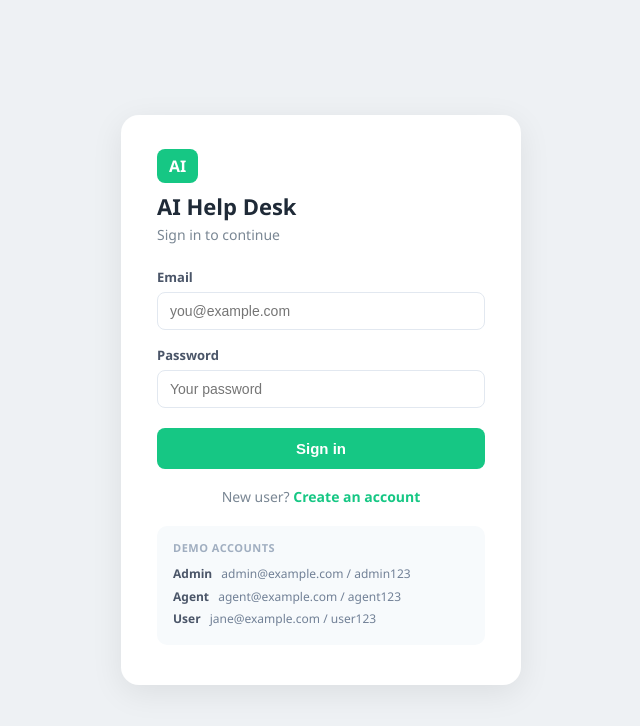
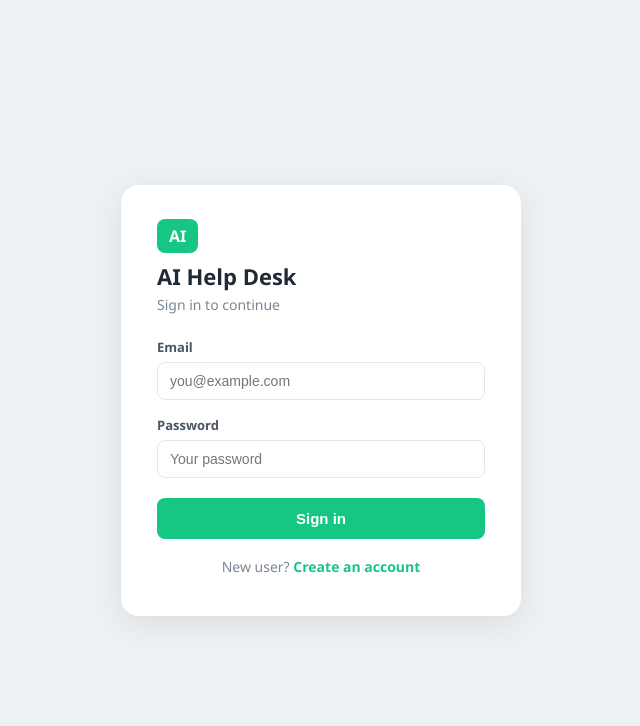
Before and after one commit to ot-404/ai-help-desk-system, a React (Vite) app in the folder frontend/: page /login in a window 1280 px wide. Shown: the top 726 px of the page, without its empty margins (319-959 px from the left). Built offline with nearby package versions, Linux system fonts and the light colour scheme; no server answers.

Commit message:
Remove demo accounts hint from login page

```diff
--- a/frontend/src/pages/Login.jsx
+++ b/frontend/src/pages/Login.jsx
@@ -49,12 +49,6 @@ export default function Login() {
 
         <div style={s.footer}>New user? <Link to="/register" style={s.link}>Create an account</Link></div>
 
-        <div style={s.hints}>
-          <div style={s.hintsTitle}>Demo accounts</div>
-          <div style={s.hintRow}><span style={s.hintRole}>Admin</span> admin@example.com / admin123</div>
-          <div style={s.hintRow}><span style={s.hintRole}>Agent</span> agent@example.com / agent123</div>
-          <div style={s.hintRow}><span style={s.hintRole}>User</span> jane@example.com / user123</div>
-        </div>
       </div>
     </div>
   );
```
